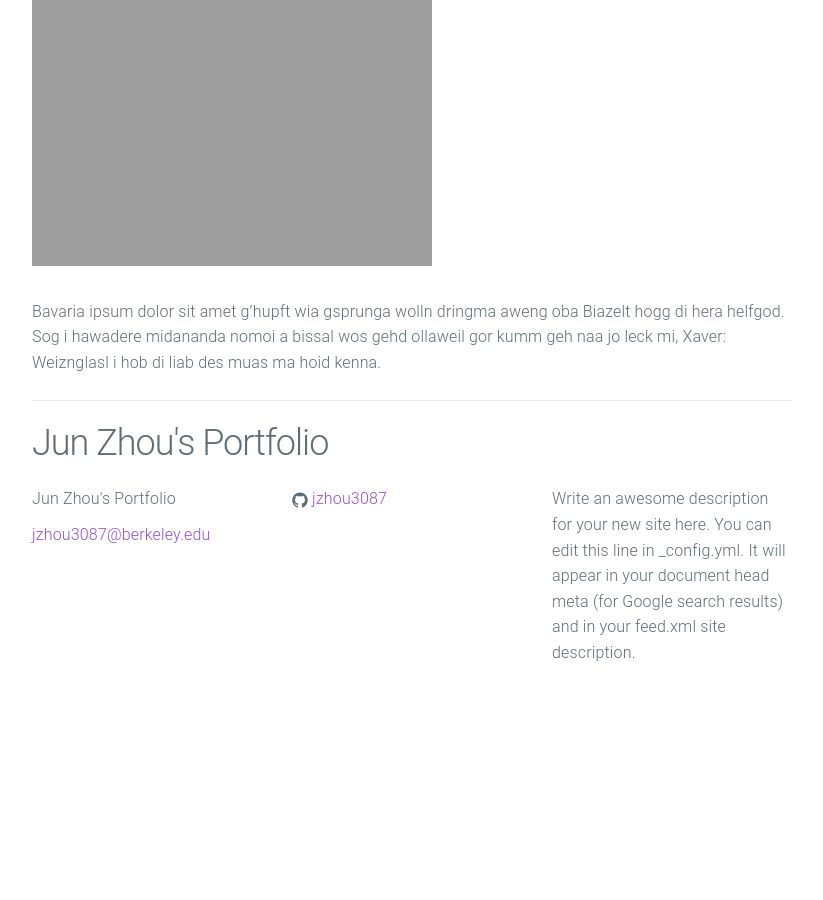
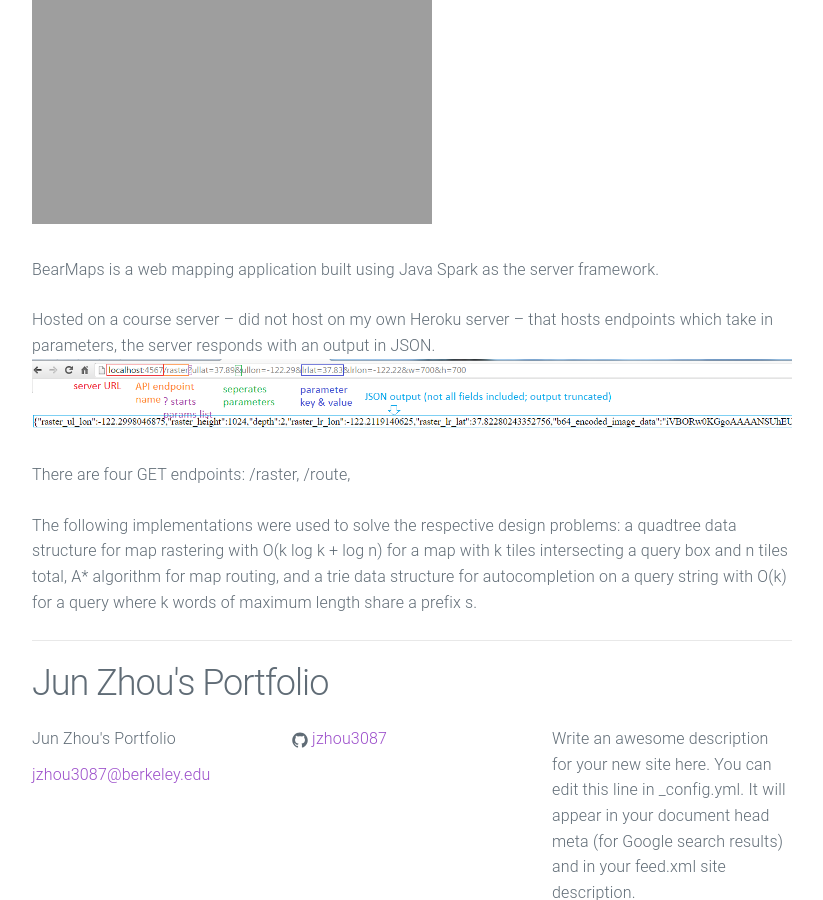
Before and after one commit to junix-zh/jzhou3087.github.io, a Jekyll site: the page built from _posts/2015-10-09-map.markdown, in a window 1280 px wide and 900 px high, scrolled down 571 px. Shown: the whole window, without its empty margins (228-1051 px from the left). Built offline with Jekyll 4.4.1, drawn with Linux system fonts in a browser that asks for light colours; before the commit the page ends 1302 px from its top, so only the background shows below that.

Commit message:
more updates

```diff
--- a/_includes/header.html
+++ b/_includes/header.html
@@ -1,5 +1,5 @@
 <header class="site-header">
-  <a class="site-title" href="{{ site.baseurl }}/"><img src="https://i.redd.it/y20pj4smdmsy.png"></a>
+  <a class="site-title" href="{{ site.baseurl }}/"><img src="assets/banner.png"></a>
 
   <nav class="navbar">
     <ul>
--- a/_posts/2015-10-07-texteditor.markdown
+++ b/_posts/2015-10-07-texteditor.markdown
@@ -8,3 +8,7 @@ preview: "/assets/61B/textEditor.gif"
 ![Text Editor Animation]({{ "/assets/61B/textEditor.gif" | absolute_url }})
 
 Text Editor project for CS 61B: Data Structures.
+
+Employed a double-ended linked list data structure (i.e with previous and next pointers) with sentinel nodes as the beginning and end nodes.
+
+Then, through extensive debugging around the design specifications, the following animation showcases the results.
--- a/_posts/2015-10-09-map.markdown
+++ b/_posts/2015-10-09-map.markdown
@@ -7,4 +7,12 @@ preview: "/assets/61B/bearMaps.gif"
 
 ![Maps Animation]({{"/assets/61B/bearMaps.gif" | absolute_url }})
 
-Bavaria ipsum dolor sit amet g’hupft wia gsprunga wolln dringma aweng oba Biazelt hogg di hera helfgod. Sog i hawadere midananda nomoi a bissal wos gehd ollaweil gor kumm geh naa jo leck mi, Xaver: Weiznglasl i hob di liab des muas ma hoid kenna.
+BearMaps is a web mapping application built using Java Spark as the server framework.
+
+Hosted on a course server -- did not host on my own Heroku server -- that hosts endpoints which take in parameters, the server responds with an output in JSON.
+![Application Structure]({{"/assets/61B/appstruct.png" | absolute_url }})
+
+There are four GET endpoints: /raster, /route,
+
+
+The following implementations were used to solve the respective design problems: a quadtree data structure for map rastering with O(k log k + log n) for a map with k tiles intersecting a query box and n tiles total, A* algorithm for map routing, and a trie data structure for autocompletion on a query string with O(k) for a query where k words of maximum length share a prefix s.
--- a/_posts/2015-10-10-CPU.markdown
+++ b/_posts/2015-10-10-CPU.markdown
@@ -6,4 +6,4 @@ preview: http://hexus.net/media/uploaded/2015/12/59f62a82-7c35-4a40-9f93-94b3fb1
 
 ![Picture 1]({{ "/assets/CPU/cpu.png" | absolute_url }})
 
-For CS61C: Great Ideas of Computer Architecture, we designed a 32-bit two-cycle (pipeline) processor based on RISC-V.
+For CS61C: Great Ideas of Computer Architecture, we designed a 32-bit two-cycle pipelined processor based on RISC-V.
```
Also changed, not shown: assets/61B/appstruct.png (added), assets/banner.png (added), 8 other files.
